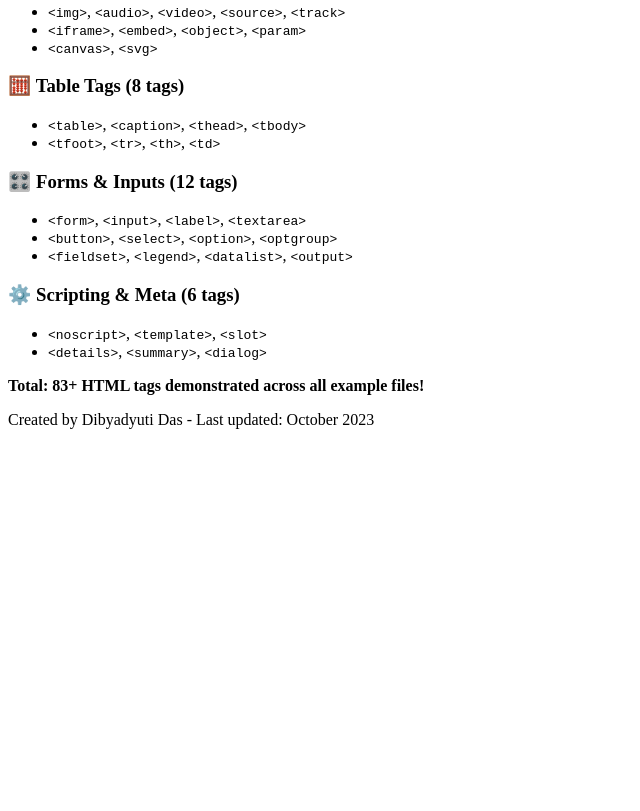
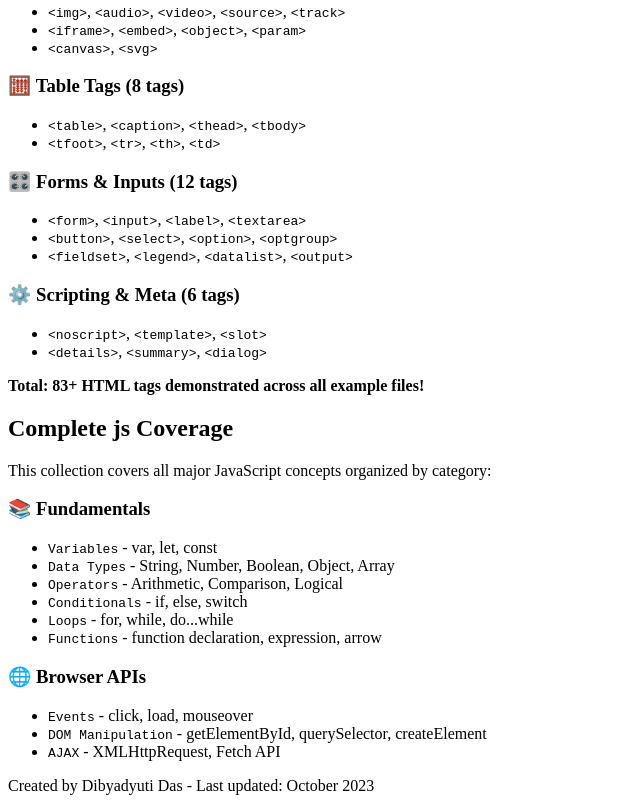
Before and after one commit to DibyadyutiDas/web, a plain HTML site: page index.html in a window 1280 px wide. Shown: the part 1385-2196 px from the top of the page, without its empty margins (0-640 px from the left). Before the commit the page ends 1830 px from the top, so only its background shows below. Drawn offline with Linux system fonts and the light colour scheme.

Commit message:
Add files via upload

```diff
--- a/index.html
+++ b/index.html
@@ -42,17 +42,17 @@
         <section>
             <h2>Basic JavaScript Examples (One Concept Per File)</h2>
             <ul>
-                <li><a href="js/variables.html">Variables</a> - var, let, const</li>
-                <li><a href="js/data-types.html">Data Types</a> - String, Number, Boolean, Object, Array</li>
-                <li><a href="js/operators.html">Operators</a> - Arithmetic, Comparison, Logical</li>
-                <li><a href="js/conditionals.html">Conditionals</a> - if, else, switch</li>
-                <li><a href="js/loops.html">Loops</a> - for, while, do...while</li>
-                <li><a href="js/functions.html">Functions</a> - function declaration, expression, arrow</li>
-                <li><a href="js/events.html">Events</a> - click, load, mouseover</li>
-                <li><a href="js/dom-manipulation.html">DOM Manipulation</a> - getElementById, querySelector, createElement</li>
-                <li><a href="js/ajax.html">AJAX</a> - XMLHttpRequest, Fetch API</li>
-                <li><a href="js/json.html">JSON</a> - parse, stringify</li>
-                <li><a href="js/questions.html">Questions</a> - Common questions</li>
+                <li><a href="js/variables/variables.html">Variables</a> - var, let, const</li>
+                <li><a href="js/data-types/data-types.html">Data Types</a> - String, Number, Boolean, Object, Array</li>
+                <li><a href="js/operators/operators.html">Operators</a> - Arithmetic, Comparison, Logical</li>
+                <li><a href="js/conditionals/conditionals.html">Conditionals</a> - if, else, switch</li>
+                <li><a href="js/loops/loops.html">Loops</a> - for, while, do...while</li>
+                <li><a href="js/functions/functions.html">Functions</a> - function declaration, expression, arrow</li>
+                <li><a href="js/events/events.html">Events</a> - click, load, mouseover</li>
+                <li><a href="js/dom-manipulation/dom-manipulation.html">DOM Manipulation</a> - getElementById, querySelector, createElement</li>
+                <li><a href="js/ajax/ajax.html">AJAX</a> - XMLHttpRequest, Fetch API</li>
+                <li><a href="js/json/json.html">JSON</a> - parse, stringify</li>
+                <li><a href="js/questions/questions.html">Questions</a> - Common questions</li>
             </ul>
         </section>
 
@@ -115,6 +115,26 @@
 
             <p><strong>Total: 83+ HTML tags demonstrated across all example files!</strong></p>
         </section>
+
+        <section>
+            <h2>Complete js Coverage</h2>
+            <p>This collection covers all major JavaScript concepts organized by category:</p>
+            <h3>📚 Fundamentals</h3>
+            <ul>
+                <li><code>Variables</code> - var, let, const</li>
+                <li><code>Data Types</code> - String, Number, Boolean, Object, Array</li>
+                <li><code>Operators</code> - Arithmetic, Comparison, Logical</li>
+                <li><code>Conditionals</code> - if, else, switch</li>
+                <li><code>Loops</code> - for, while, do...while</li>
+                <li><code>Functions</code> - function declaration, expression, arrow</li>
+            </ul>
+            <h3>🌐 Browser APIs</h3>
+            <ul>
+                <li><code>Events</code> - click, load, mouseover</li>
+                <li><code>DOM Manipulation</code> - getElementById, querySelector, createElement</li>
+                <li><code>AJAX</code> - XMLHttpRequest, Fetch API</li>
+            </ul>
+        </section>
     </main>
     <footer>
         <p>Created by Dibyadyuti Das - Last updated: October 2023</p>
```
